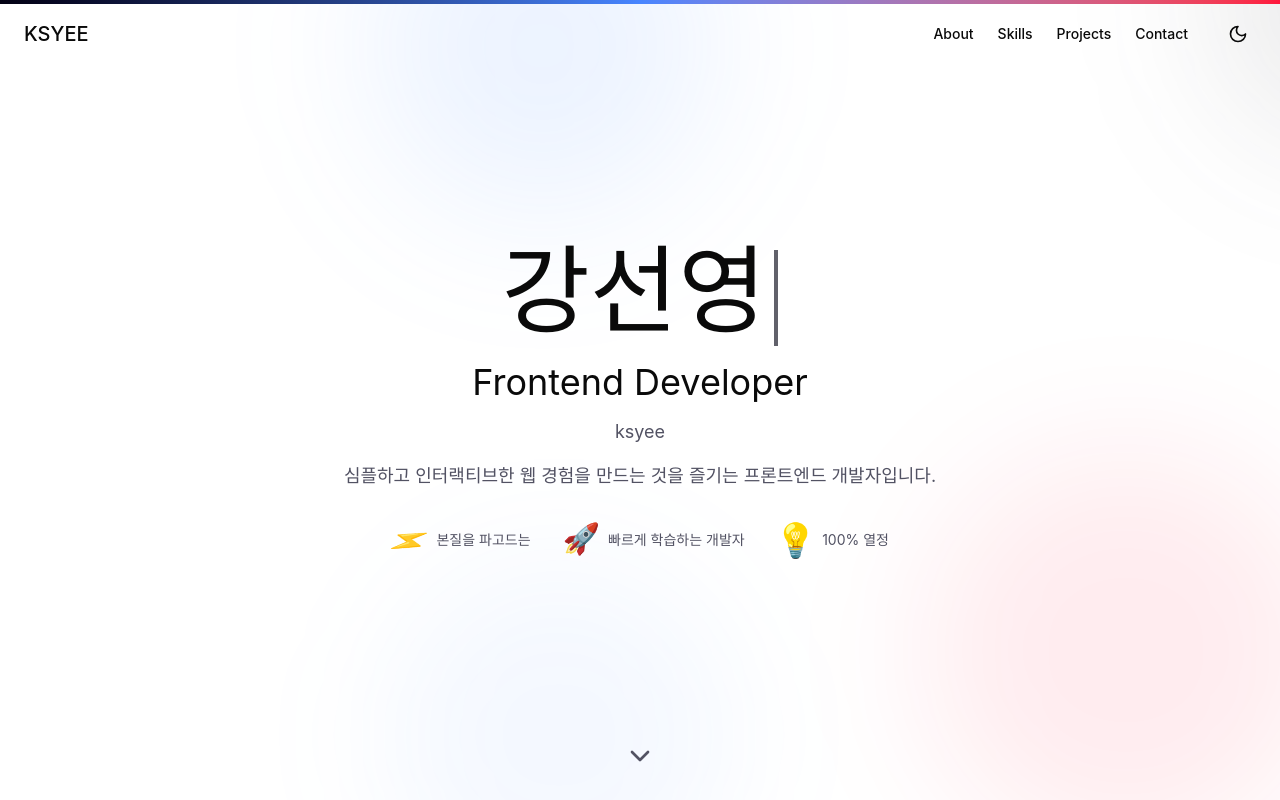
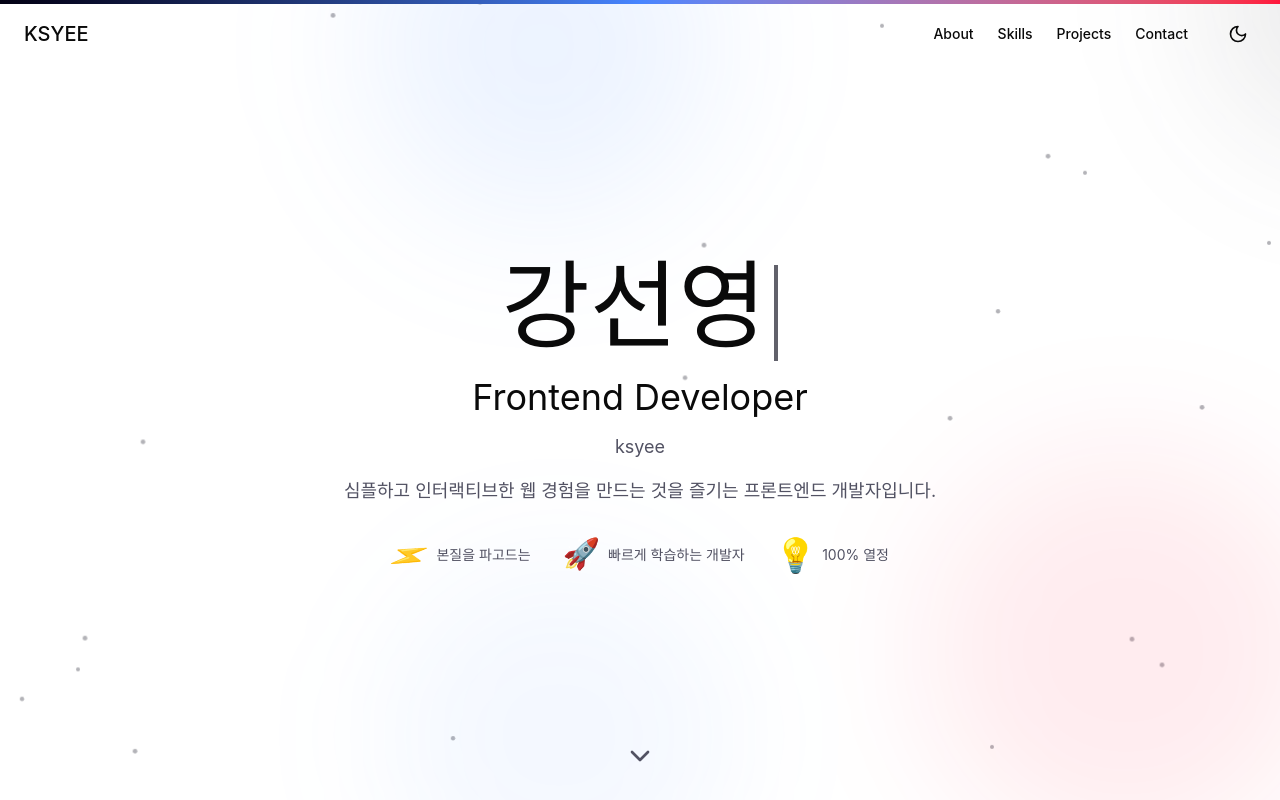
Before and after one commit to ksyee/portfolio, a React (Vite) app: page / in a window 1280 px wide. Shown: the top 800 px of the page. Built offline with nearby package versions, Linux system fonts and the light colour scheme; a web font is replaced by a local one.

Commit message:
feat: Hero 배경 애니메이션 재구성

```diff
--- a/src/components/HeroSection.tsx
+++ b/src/components/HeroSection.tsx
@@ -1,7 +1,7 @@
-import { motion, useMotionValue, useTransform, animate } from 'motion/react';
-import { ChevronDown } from 'lucide-react';
-import { FloatingShapes } from './FloatingShapes';
-import { useEffect, useState } from 'react';
+import { motion, useMotionValue, useTransform, animate } from "motion/react";
+import { ChevronDown } from "lucide-react";
+import { FloatingShapes } from "./FloatingShapes";
+import { useEffect, useState } from "react";
 
 interface HeroSectionProps {
   onScrollToAbout: () => void;
@@ -10,8 +10,8 @@
 export function HeroSection({ onScrollToAbout }: HeroSectionProps) {
   const count = useMotionValue(0);
   const rounded = useTransform(count, (latest) => Math.round(latest));
-  const [typedText, setTypedText] = useState('');
-  const fullName = '강선영';
+  const [typedText, setTypedText] = useState("");
+  const fullName = "강선영";
 
   useEffect(() => {
     const controls = animate(count, 100, {
@@ -21,7 +21,6 @@
     return controls.stop;
   }, [count]);
 
-  // Typing effect
   useEffect(() => {
     let currentIndex = 0;
     const typingInterval = setInterval(() => {
@@ -38,7 +37,26 @@
 
   return (
     <section className="min-h-screen flex items-center justify-center relative overflow-hidden">
-      {/* Floating shapes background */}
+      <div className="absolute inset-0 opacity-20">
+        <div className="absolute inset-0 bg-grid-pattern animate-grid-move" />
+        <div className="absolute inset-0 bg-gradient-to-b from-background via-transparent to-background" />
+      </div>
+
+      <div className="absolute inset-0 opacity-30">
+        {[...Array(20)].map((_, i) => (
+          <div
+            key={i}
+            className="absolute w-1 h-1 bg-primary rounded-full animate-float-dot"
+            style={{
+              left: `${Math.random() * 100}%`,
+              top: `${Math.random() * 100}%`,
+              animationDelay: `${Math.random() * 5}s`,
+              animationDuration: `${3 + Math.random() * 4}s`,
+            }}
+          />
+        ))}
+      </div>
+
       <FloatingShapes />
 
       <div className="container mx-auto px-6 relative z-10">
@@ -48,6 +66,26 @@
           transition={{ duration: 0.8 }}
           className="text-center"
         >
+          <motion.div
+            initial={{ scale: 0.5, opacity: 0 }}
+            animate={{ scale: 1, opacity: 1 }}
+            transition={{ duration: 0.5 }}
+            className="mb-6 relative inline-block"
+          >
+            <motion.div
+              className="w-32 h-32 bg-gradient-to-r from-[#4785ff] via-[#ff153c] to-[#3f3f46] rounded-full blur-3xl opacity-30 mx-auto"
+              animate={{
+                scale: [1, 1.2, 1],
+                rotate: [0, 180, 360],
+              }}
+              transition={{
+                duration: 8,
+                repeat: Infinity,
+                ease: "linear",
+              }}
+            />
+          </motion.div>
+
           <motion.h1
             initial={{ opacity: 0, y: 20 }}
             animate={{ opacity: 1, y: 0 }}
@@ -61,7 +99,7 @@
                 transition={{
                   duration: 0.8,
                   repeat: Infinity,
-                  repeatType: 'reverse',
+                  repeatType: "reverse",
                 }}
                 className="inline-block w-1 h-16 md:h-24 bg-primary ml-2 align-middle"
               />
@@ -92,8 +130,7 @@
             transition={{ delay: 0.6, duration: 0.8 }}
             className="text-lg text-muted-foreground max-w-2xl mx-auto mb-8"
           >
-            심플하고 인터랙티브한 웹 경험을 만드는 것을 즐기는 프론트엔드
-            개발자입니다.
+            심플하고 인터랙티브한 웹 경험을 만드는 것을 즐기는 프론트엔드 개발자입니다.
           </motion.p>
 
           <motion.div
@@ -112,7 +149,7 @@
                 transition={{
                   duration: 2,
                   repeat: Infinity,
-                  ease: 'linear',
+                  ease: "linear",
                 }}
               >
                 ⚡
@@ -155,7 +192,6 @@
         </motion.div>
       </div>
 
-      {/* Scroll indicator */}
       <motion.button
         onClick={onScrollToAbout}
         className="absolute bottom-8 left-1/2 transform -translate-x-1/2 cursor-pointer"
--- a/src/index.css
+++ b/src/index.css
@@ -1907,3 +1907,42 @@
   inherits: false;
   initial-value: solid;
 }
+
+@layer utilities {
+  .bg-grid-pattern {
+    background-image:
+      linear-gradient(rgba(255, 255, 255, 0.06) 1px, transparent 1px),
+      linear-gradient(90deg, rgba(255, 255, 255, 0.06) 1px, transparent 1px);
+    background-size: 80px 80px;
+    background-position: 0 0, 0 0;
+  }
+
+  @keyframes grid-move {
+    from {
+      background-position: 0 0, 0 0;
+    }
+    to {
+      background-position: -80px -80px, -80px -80px;
+    }
+  }
+
+  .animate-grid-move {
+    animation: grid-move 20s linear infinite;
+  }
+
+  @keyframes float-dot {
+    0% {
+      transform: translateY(0) scale(1);
+    }
+    50% {
+      transform: translateY(-10px) scale(1.2);
+    }
+    100% {
+      transform: translateY(0) scale(1);
+    }
+  }
+
+  .animate-float-dot {
+    animation: float-dot 4.5s ease-in-out infinite;
+  }
+}
```
